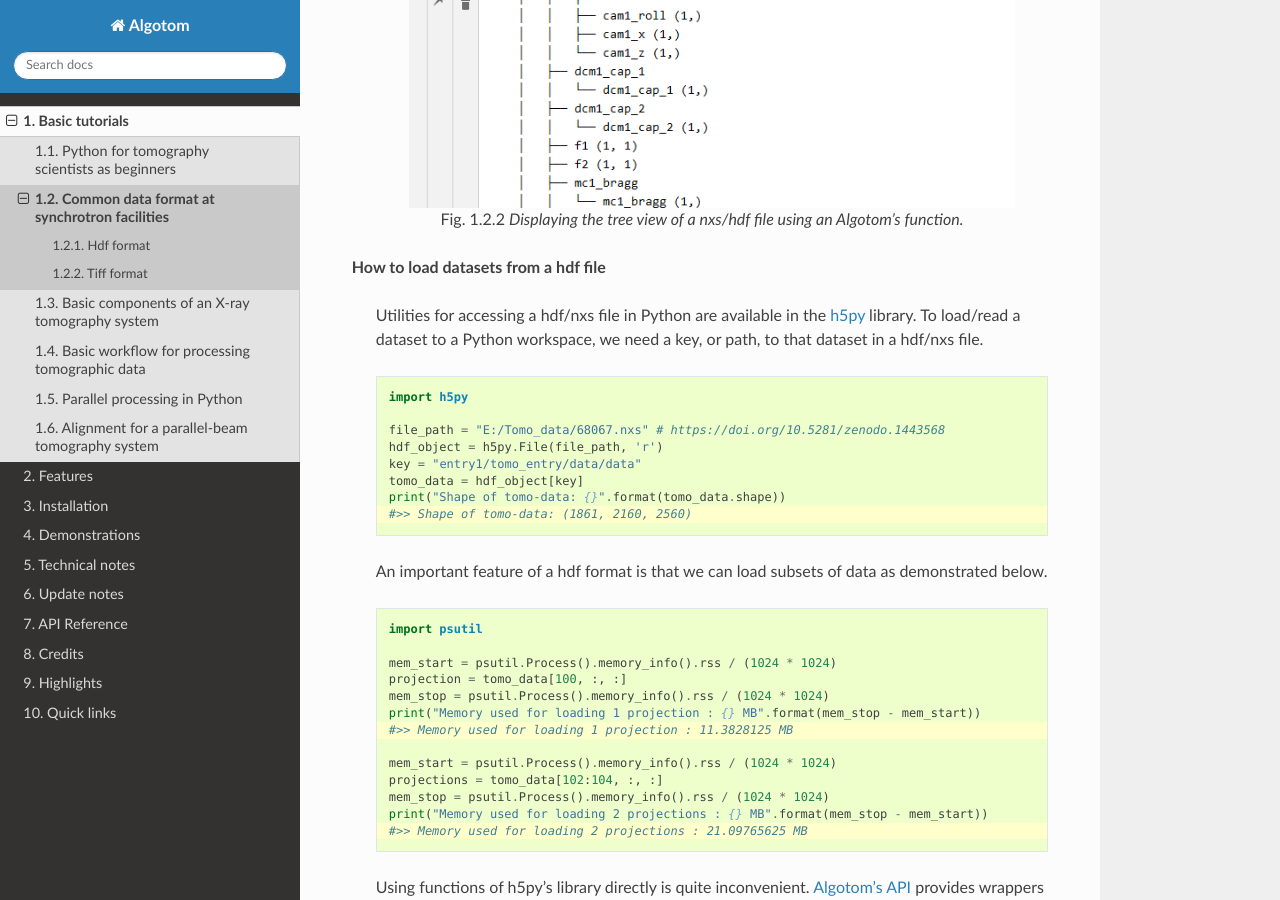
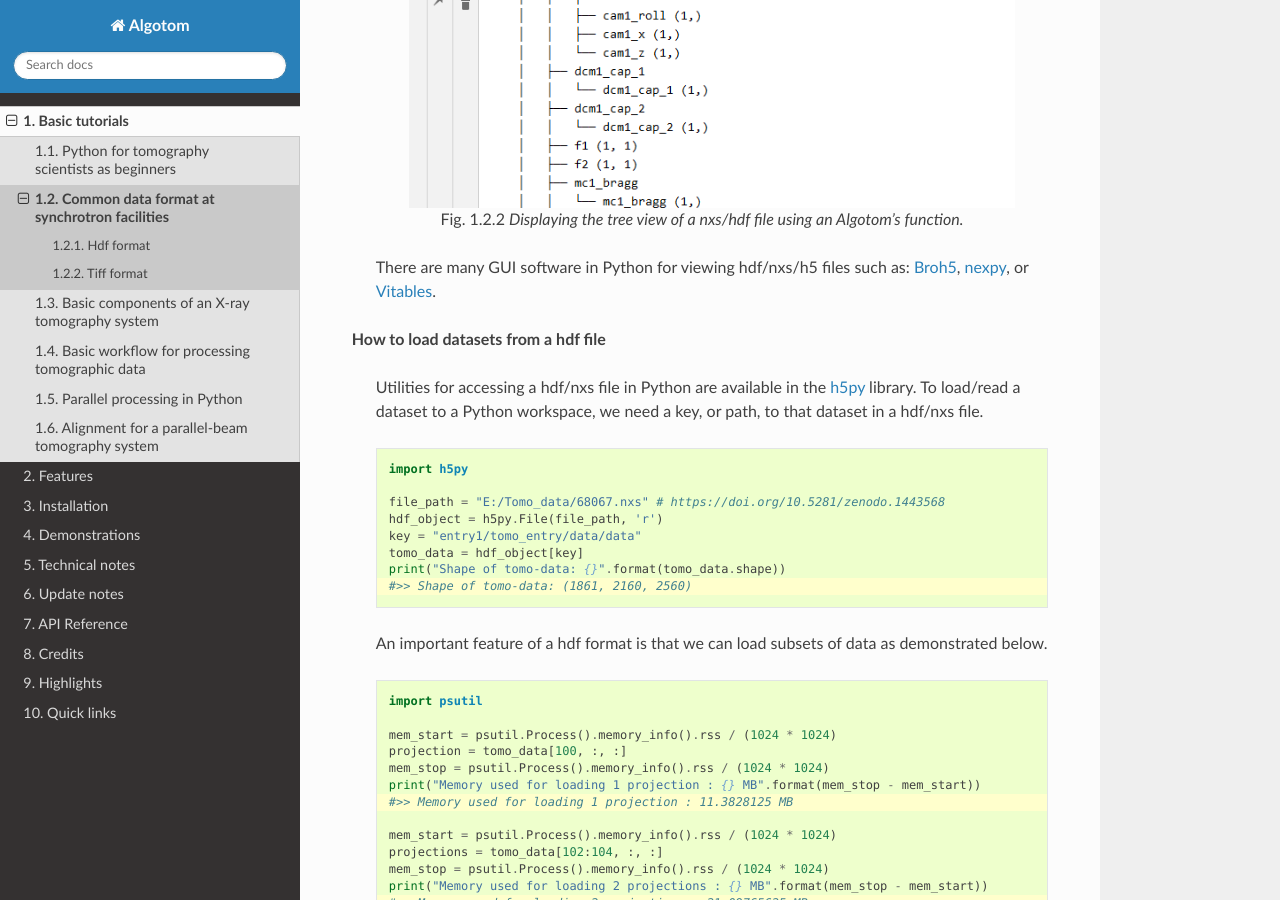
Before and after one commit to algotom/algotom, a Sphinx documentation site: the page built from docs/source/toc/section1/section1_2.rst, in a window 1280 px wide and 900 px high, scrolled down 1733 px. Built offline with Sphinx 7.4.7 and the Read the Docs theme 2.0.0, drawn with Linux system fonts in a browser that asks for light colours.

Commit message:
Update docs

```diff
--- a/docs/source/toc/section1/section1_2.rst
+++ b/docs/source/toc/section1/section1_2.rst
@@ -47,6 +47,9 @@ Hdf format
         :figclass: align-center
 
         Displaying the tree view of a nxs/hdf file using an Algotom's function.
+
+    There are many GUI software in Python for viewing hdf/nxs/h5 files such as: `Broh5 <https://github.com/algotom/broh5>`__,
+    `nexpy <https://nexpy.github.io/nexpy/>`__, or `Vitables <https://github.com/uvemas/ViTables>`__.
 
 **How to load datasets from a hdf file**
 
```
